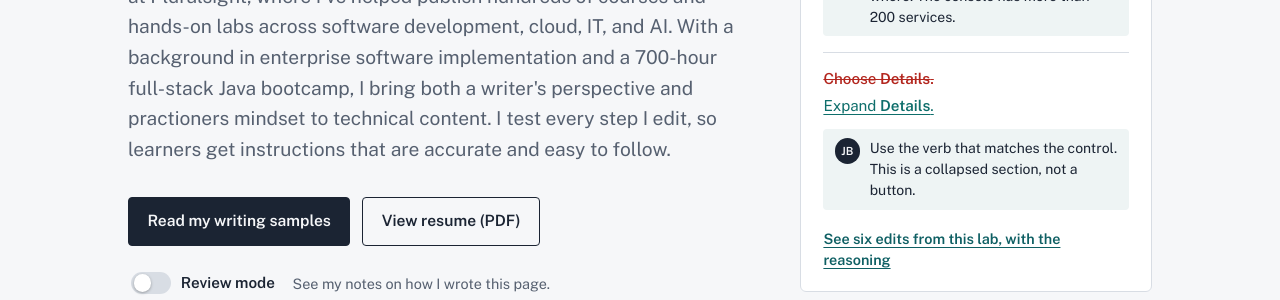
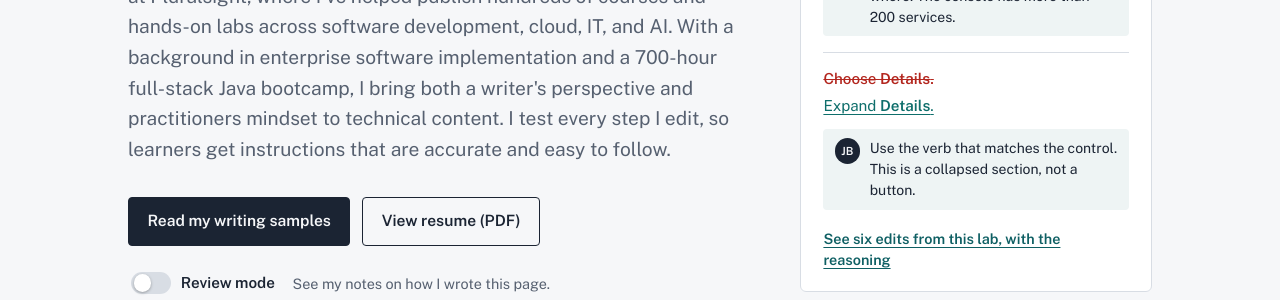
Before and after one commit to Jenjimenez/tech-writing-portfolio, a Jekyll site: the page built from index.html, in a window 1280 px wide and 900 px high. Shown: the part 453-753 px from the top of the window. Built offline with Jekyll 4.4.1, drawn with Linux system fonts in a browser that asks for light colours; some of the changed text lies outside the part shown.

Commit message:
Update index.html

```diff
--- a/index.html
+++ b/index.html
@@ -9,7 +9,7 @@
     <del aria-hidden="true">is hard to follow</del>
     <ins>works the first time.</ins>
   </h1>
-  <p class="lede">I’m Jennifer Botia, a technical writer and Technical Content Producer at Pluralsight, where I’ve helped publish hundreds of courses and hands-on labs across software development, cloud, IT, and AI. With a background in enterprise software implementation and a 700-hour full-stack Java bootcamp, I bring both a writer's perspective and practioners mindset to technical content. I test every step I edit, so learners get instructions that are accurate and easy to follow.</p>
+  <p class="lede">I’m Jennifer Botia, a technical writer and Technical Content Producer at Pluralsight, where I’ve helped publish hundreds of courses and hands-on labs across software development, cloud, IT, and AI. With a background in enterprise software implementation and a 700-hour full-stack Java bootcamp, I bring both a writer's perspective and practitioners mindset to technical content. I test every step I edit, so learners get instructions that are accurate and easy to follow.</p>
   <p class="actions">
     <a class="button primary" href="#work">Read my writing samples</a>
     <a class="button" href="{{ '/Jennifer_Botia_2026.pdf' | relative_url }}" target="_blank" rel="noopener">View resume (PDF)<span class="sr-only"> (opens in a new tab)</span></a>
```
